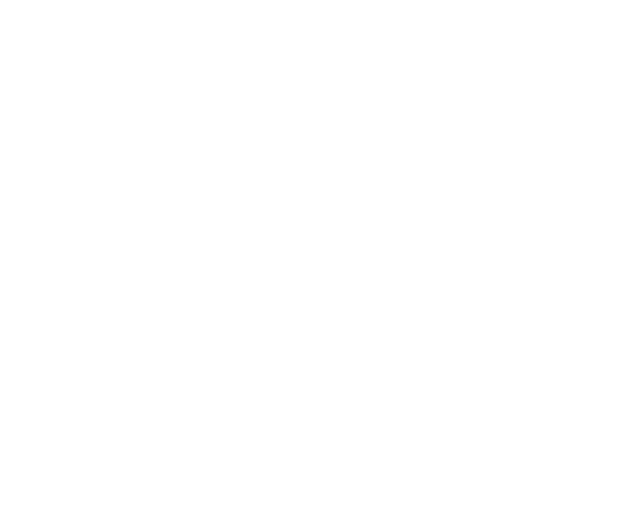
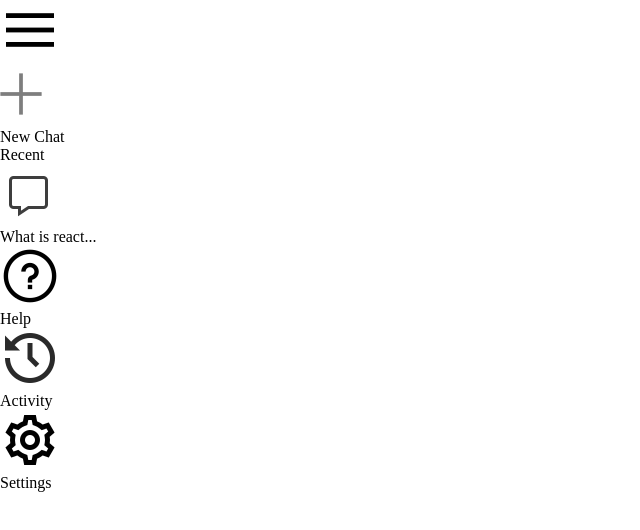
Before and after one commit to Vickymaurya1/Gemini-project, a React (Vite) app: page / in a window 1280 px wide. Shown: the top 530 px of the page, without its empty margins (0-640 px from the left). Built offline with nearby package versions, Linux system fonts and the light colour scheme.

Commit message:
Added sidebar.jsx

```diff
--- a/src/components/Sidebar/Sidebar.jsx
+++ b/src/components/Sidebar/Sidebar.jsx
@@ -1,10 +1,40 @@
 import React from 'react';
 import './Sidebar.css'
+import {assets} from '../../assets/assets'
 
 const Sidebar = () => {
   return (
     <div className='sidebar'>
-
+      <div className="top">
+        <img src= {assets.menu_icon} alt="" />
+         <div className="newchat">
+            <img src={assets.plus_icon} alt="" />
+            <p>New Chat</p>
+         </div>
+         <div className="recent">
+            <p className='recent-title'>
+                Recent
+                <div className="recent-entry">
+                    <img src={assets.message_icon} alt="" />
+                    <p>What is react...</p>
+                </div>
+            </p>
+         </div>
+      </div>
+      <div className="bottom">
+        <div className="bottom-item recent-entry">
+            <img src={assets.question_icon} alt="" />
+            <p>Help</p>
+        </div>
+        <div className="bottom-item recent-entry">
+            <img src={assets.history_icon} alt="" />
+            <p>Activity</p>
+        </div>
+        <div className="bottom-item recent-entry">
+            <img src={assets.setting_icon} alt="" />
+            <p>Settings</p>
+        </div>
+      </div>
     </div>
   );
 }
```
